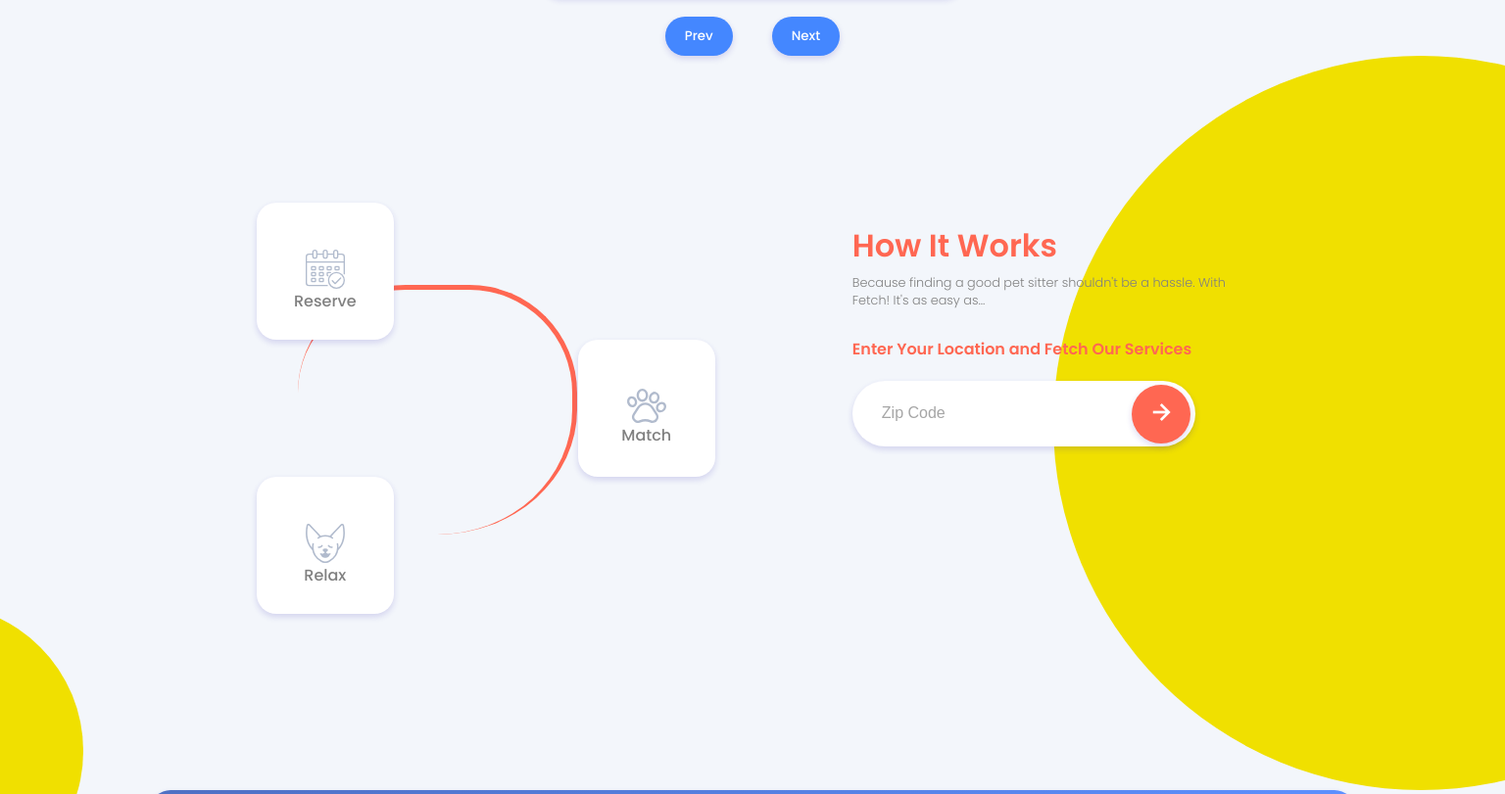
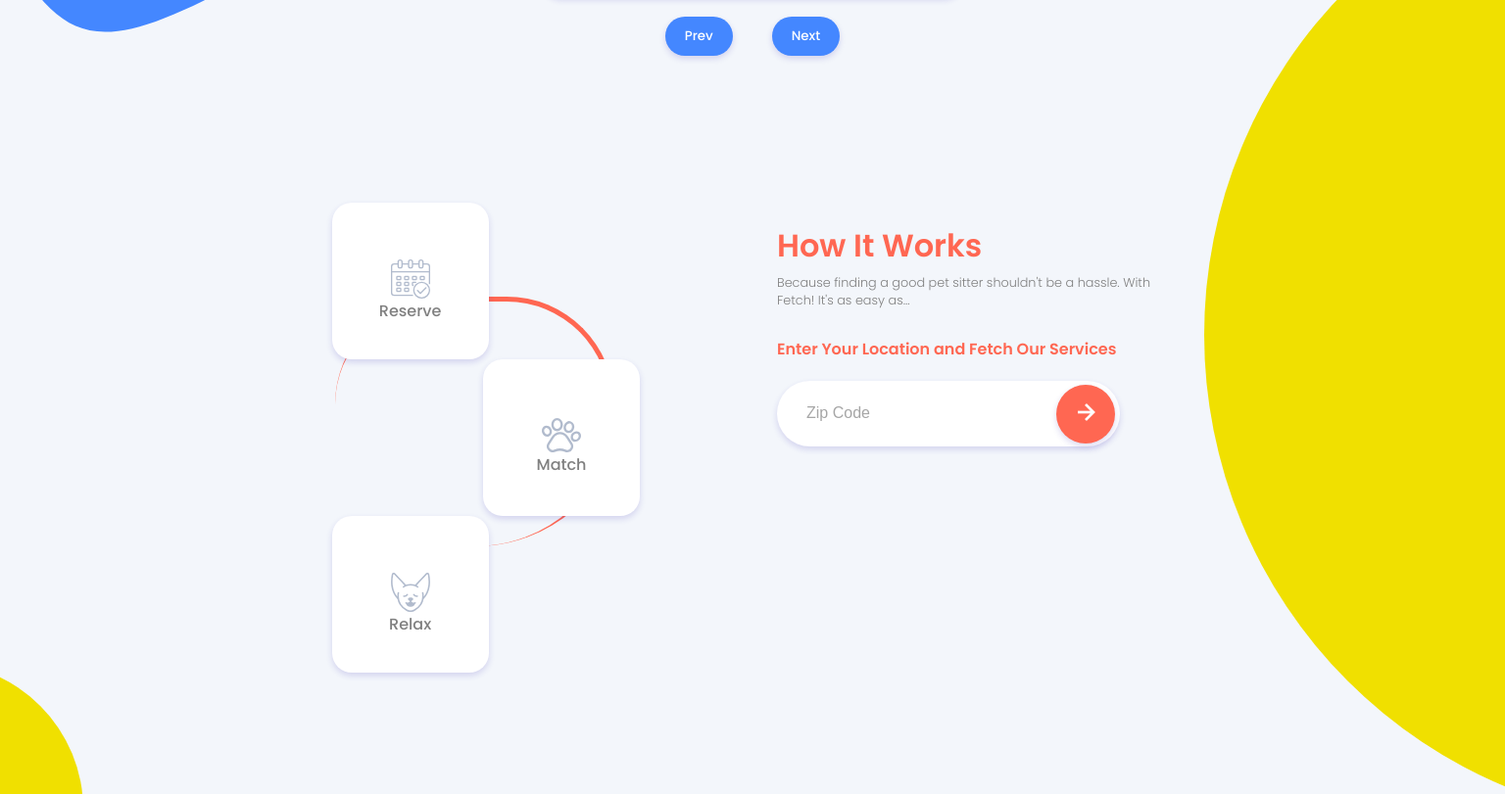
Before and after one commit to PiotrKrzaczkowski/landing-pets, a plain HTML site: page index.html in a window 1536 px wide. Shown: the part 1989-2800 px from the top of the page at 98% size. Drawn offline with nearby package versions, Linux system fonts and the light colour scheme.

Commit message:
first check on different devices

```diff
--- a/scss/_explanation.scss
+++ b/scss/_explanation.scss
@@ -22,6 +22,12 @@
         background-color: rgb(240, 224, 0);
         width: 750px;
         height: 750px;
+        @media (min-width: 1024px) {
+          width: 1000px;
+          height: 1000px;
+          top: -15%;
+          left: 80%;
+        }
       }
     }
   }
@@ -139,6 +145,9 @@
         @media (min-width: 1100px) {
           width: 50%;
           order: -1;
+          @media (min-width: 1368px) {
+            width: 40%;
+          }
         }
       }
     }
@@ -192,6 +201,9 @@
           @media (min-width: 1100px) {
             padding: 70px;
             margin: 0 150px;
+            @media (min-width: 1368px) {
+              padding: 80px;
+            }
           }
         }
       }
@@ -224,7 +236,7 @@
     flex-direction: column;
     align-items: center;
     padding: 30px 20px;
-    background: linear-gradient(45deg, rgb(74, 102, 177), rgb(93, 144, 255));
+    background: linear-gradient(45deg, rgb(44, 111, 255), rgb(55, 92, 196));
     border-radius: 20px;
     box-shadow: $box-shadow;
     position: relative;
@@ -342,6 +354,9 @@
         height: 51px;
         @media (min-width: 414px) {
           margin: 30px;
+          @media (min-width: 1368px) {
+            margin: 20px 100px;
+          }
         }
         &:nth-child(2) {
           width: 100px;
--- a/scss/_header.scss
+++ b/scss/_header.scss
@@ -54,6 +54,7 @@
           @media (min-width: 1100px) {
             margin-top: 75px;
             @media (min-width: 1360px) {
+              margin-top: 180px;
               font-size: 3.5rem;
             }
           }
--- a/scss/_services.scss
+++ b/scss/_services.scss
@@ -147,6 +147,10 @@
           @media (min-width: 1100px) {
             width: 170px;
             height: 170px;
+            @media (min-width: 1100px) {
+              width: 210px;
+              height: 210px;
+            }
           }
         }
       }
@@ -193,9 +197,9 @@
               transform: rotate(-5deg);
               @media (min-width: 1360px) {
                 width: 2900px;
-                top: 18%;
+                top: 22%;
                 left: -25%;
-                transform: rotate(2deg);
+                transform: rotate(1deg);
               }
             }
           }
```
Also changed, not shown: css/main.css, 1 other file.
